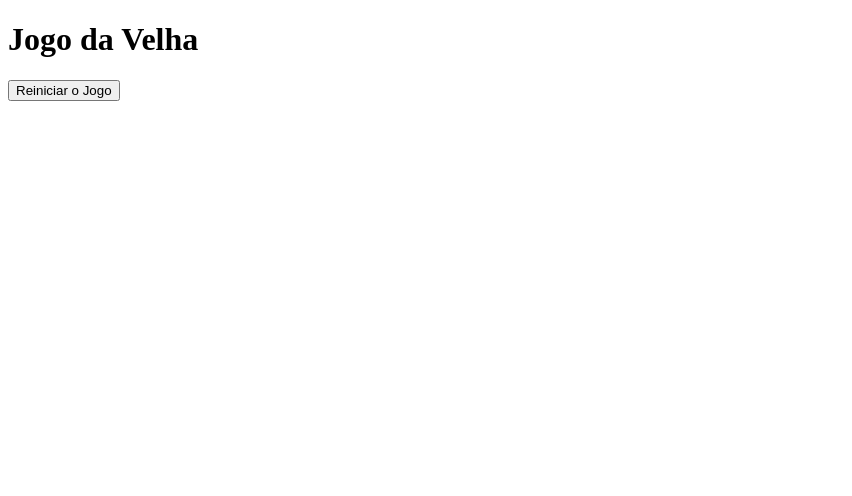
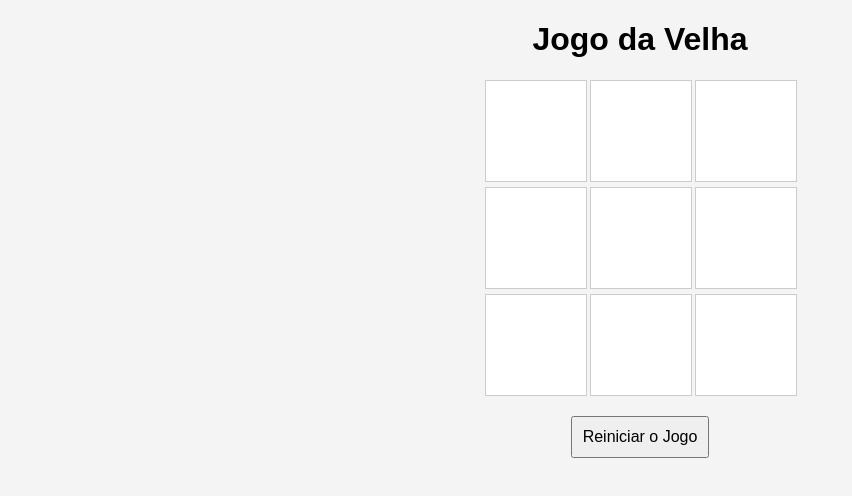
Before and after one commit to JalinRabe/jogo-velha-js, a plain HTML site: page index.html in a window 1280 px wide. Both pictures are taken after a click on the button "Reiniciar o Jogo". Shown: the whole page, without its empty margins (0-852 px from the left). Drawn offline with Linux system fonts and the light colour scheme.

Commit message:
jogo da velha

```diff
--- a/css/styles.css
+++ b/css/styles.css
@@ -0,0 +1,43 @@
+body {
+    display: flex;
+    justify-content: center;
+    align-items: center;
+    height: 100%;
+    background-color: #f4f4f4;
+    margin: 0;
+    font-family: Arial, Helvetica, sans-serif;
+}
+
+.game-conteiner {
+    text-align: center;
+}
+
+.game-board {
+    display: grid;
+    grid-template-columns: repeat(3, 100px);
+    gap: 5px;
+    margin-bottom: 20px;
+}
+
+.cell {
+    width: 100px;
+    height: 100px;
+    background-color: #ffffff;
+    border: solid 1px #ccc;
+    display: flex;
+    justify-content: center;
+    align-items: center;
+    font-size: 24px;
+    cursor: pointer;
+}
+
+.restart-btn {
+    padding: 10px 10px;
+    font-size: 16px;
+    cursor: pointer;
+}
+
+.game-status {
+    margin-top: 20px;
+    font-size: 18px;
+}
--- a/index.html
+++ b/index.html
@@ -23,6 +23,6 @@
         <button class="restart-btn">Reiniciar o Jogo</button>
         <p class="game-status"></p>
     </div>
-    <script src="js/scipt.js"></script>
+    <script src="js/script.js"></script>
 </body>
 </html>
--- a/js/scipt.js
+++ b/js/script.js
@@ -1,5 +1,5 @@
 // Seleciona todos os elementos com a clase "cell" - (células do tabuleiro)
-const cell = Document.querySelectorALL('.cell');
+const cells = document.querySelectorAll('.cell');
 
 // Selecionar o botão de reiniciar jogo
 const restartButton = document.querySelector('.restart-btn');
@@ -29,7 +29,7 @@ const winningCombinations = [
 // Função de clique na célula
 function cellClick(event) {
     const cell = event.target;
-    const cellIndex = cell.getAttribute('dat-index');
+    const cellIndex = cell.getAttribute('data-index');
 
     // Verifica se a célula está preenchida ou se o jogo acabou
     if (gameState[cellIndex] !== "" || checkWinner()) {
@@ -43,9 +43,36 @@ function cellClick(event) {
     // Verifica se há um vencedor ou empate
     if (checkWinner()) {
         gameStatus.textContent = `Jogador ${initialPlayer} venceu!`;
-    } else (!gameStateincludes("")) {
+    } else if (!gameState.includes("")) {
         gameStatus.textContent = 'Enpate!';
-    }else {
+    } else {
+        // Passa para o priximo JoJo
        initialPlayer = initialPlayer === 'X' ? 'O' : 'X';
     }
 }
+
+function checkWinner() {
+    return winningCombinations.some(combination => {
+       return combination.every(index => {
+        return gameState[index] === initialPlayer
+       });
+    });
+}
+
+// Função para reiniciar o jogo
+function restartGame() {
+   gameState = ["", "", "", "", "", "", "", "", "",];
+   initialPlayer = 'X';
+   cells.forEach(cell => {
+    cell.textContent = '';
+   });
+   gameStatus.textContent = '';
+}
+
+// Adicionando um ouvinte de evento de clique a cada célula
+cells.forEach(cell =>{
+    cell.addEventListener('click', cellClick)
+})
+
+// Adicionando um ouvinte de evento de clique ao botão reiniciar
+restartButton.addEventListener('click', restartGame);
```
